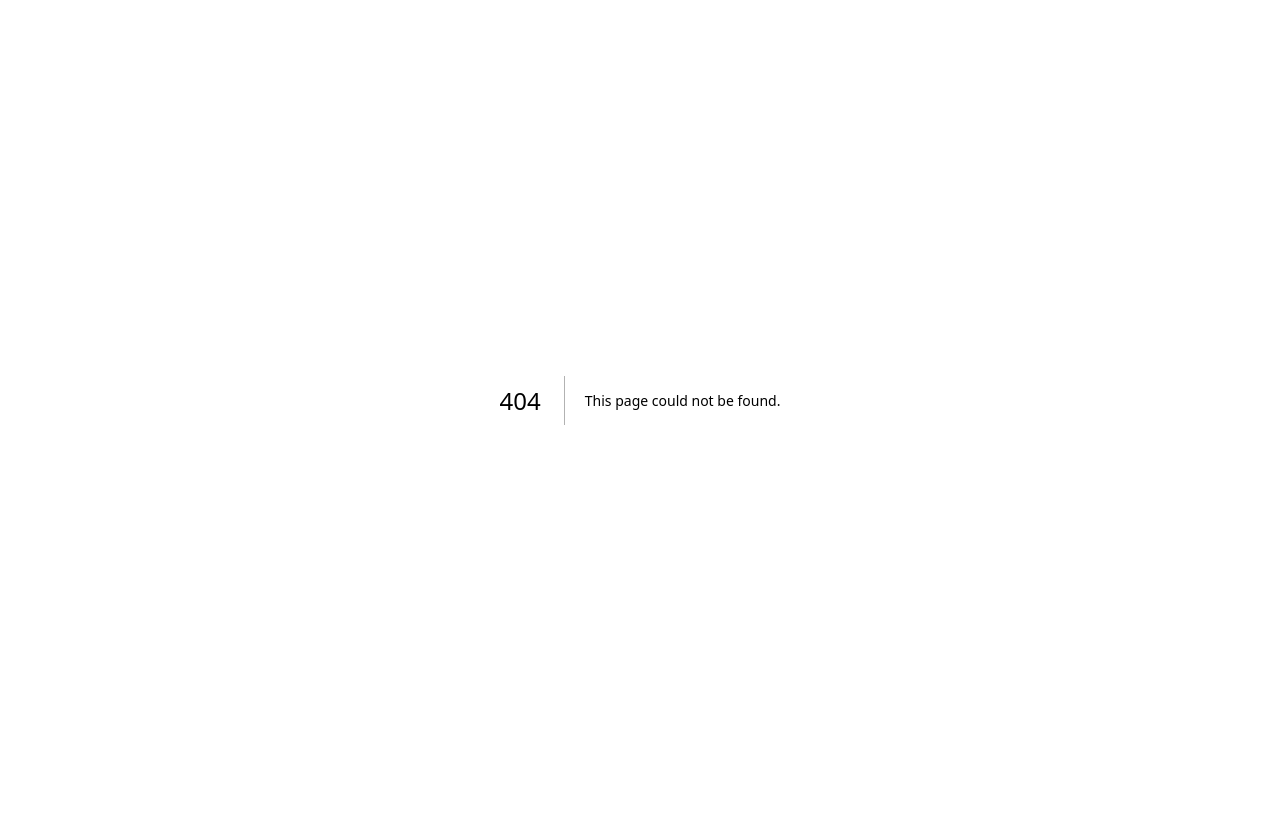
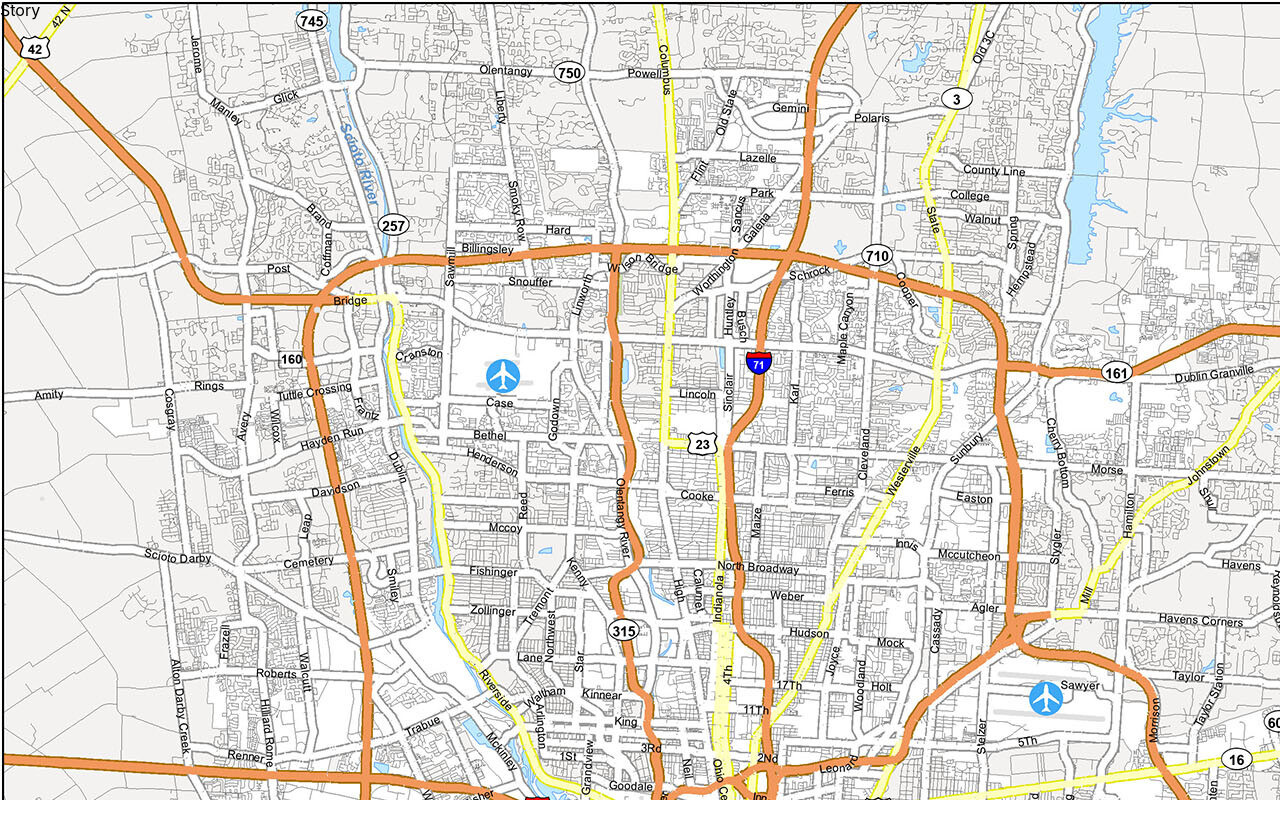
Before and after one commit to blseich/wedding-site, a Next.js app: page /story in a window 1280 px wide. Before the commit this address had no page. Shown: the top 838 px of the page. Before the commit the page ends 800 px from the top, so only its background shows below. Built offline with nearby package versions, Linux system fonts and the light colour scheme.

Commit message:
setup story page, basic parallax setup

```diff
--- a/package.json
+++ b/package.json
@@ -20,6 +20,7 @@
     "next": "13.0.2",
     "react": "18.2.0",
     "react-dom": "18.2.0",
+    "react-use": "^17.4.0",
     "typescript": "4.8.4"
   }
 }
--- a/pages/index.tsx
+++ b/pages/index.tsx
@@ -1,5 +1,4 @@
 import Head from 'next/head'
-import Image from 'next/image'
 import color_bg from '../public/Background_Staircase.jpg';
 import bw_bg from '../public/BW_Background_Staircase.jpg';
 import say_i_do from '../public/Say_I_Do.svg';
--- /dev/null
+++ b/pages/story/index.tsx
@@ -0,0 +1,28 @@
+import { useWindowScroll } from 'react-use';
+import columbus_map from '../../public/Columbus-Road-Map.jpg';
+
+export default function Story() {
+  const { y } = useWindowScroll();
+
+  return (
+    <>
+      <div
+        style={{
+        width: '100%',
+        height: '1850px',
+        zIndex: '-1',
+      }} />
+      <div
+        style={{
+          position: 'fixed',
+          height: '100vh',
+          width: '100%',
+          backgroundImage: `url(${columbus_map.src})`,
+          backgroundPosition: `-${y}px -${y/2}px`,
+          top: '0',
+        }}
+      >
+        Story
+      </div>
+    </>)
+}
```
Also changed, not shown: public/Columbus-Road-Map.jpg (added), 1 other file (tests, documents, lock files or other folders).
